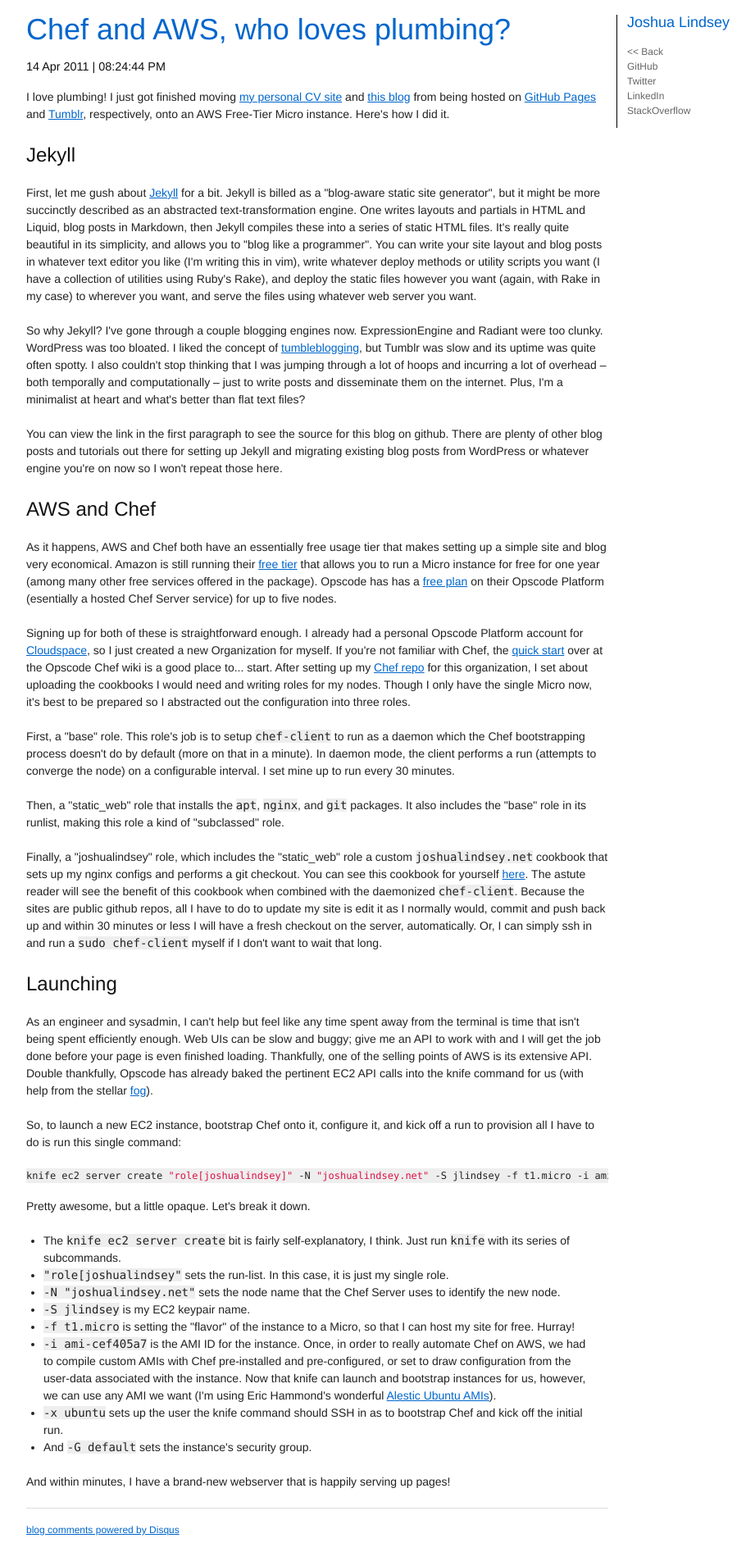
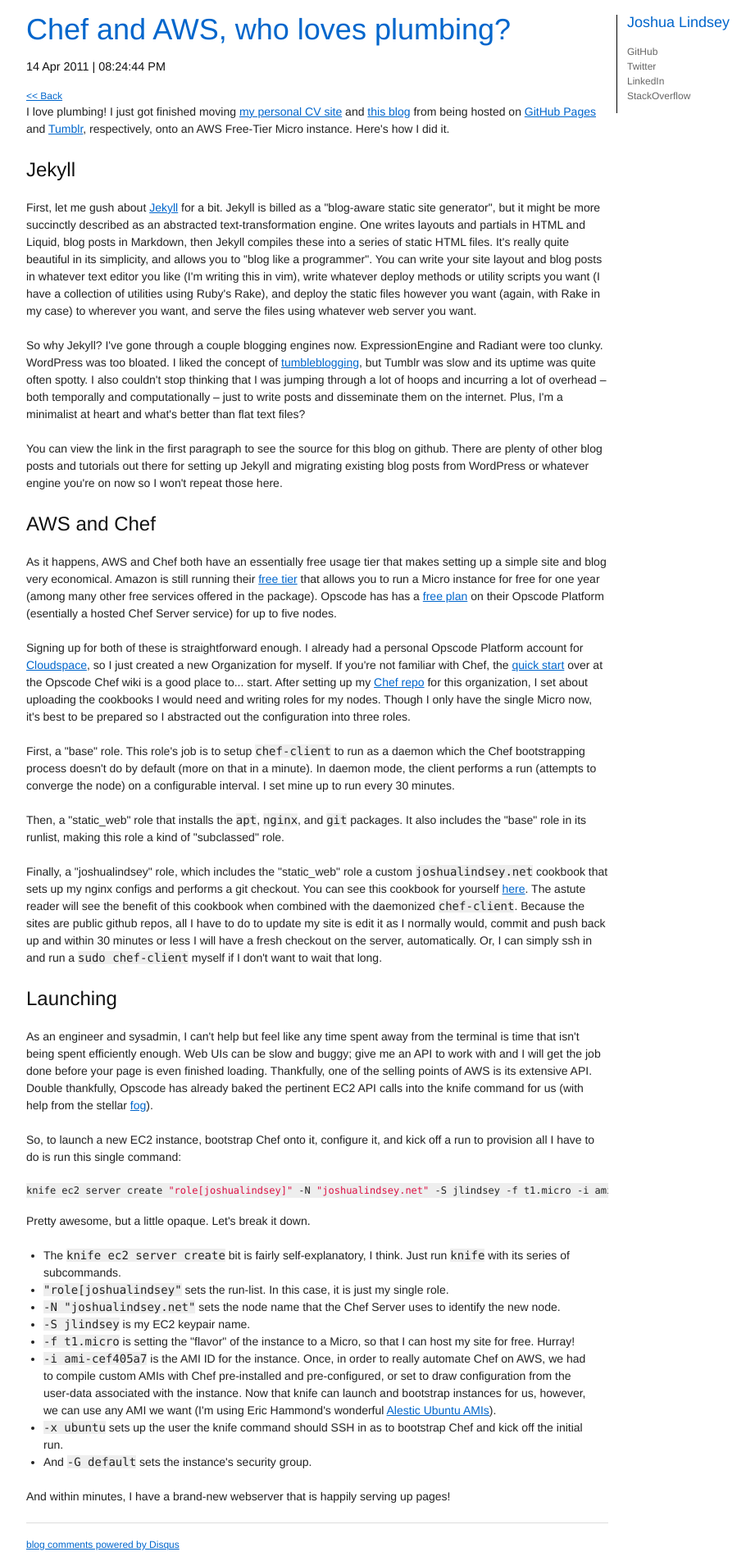
Before and after one commit to jlindsey/blog, a Jekyll site: the page public/2011-04-14/chef-and-aws-who-loves-plumbing/index.html, which Jekyll copies as it is, in a window 1280 px wide. Shown: the whole page at 82% size, without its empty margins (133-1054 px from the left). Built offline with Jekyll 4.4.1, drawn with Linux system fonts in a browser that asks for light colours; Markdown is read by kramdown in place of the engine named in the settings; comment, search, counter and statistics services are not loaded.

Commit message:
Regenerated for Fri Apr 15 11:09:50 EDT 2011

```diff
--- a/public/2011-04-14/chef-and-aws-who-loves-plumbing/index.html
+++ b/public/2011-04-14/chef-and-aws-who-loves-plumbing/index.html
@@ -16,6 +16,7 @@
       <div class="span-18">
         <h1><a class="post-title" href="/blog/2011-04-14/chef-and-aws-who-loves-plumbing">Chef and AWS, who loves plumbing?</a></h1>
 <h4>14 Apr 2011 | 08:24:44 PM</h4>
+<span class="back"><a href="/blog">&lt;&lt; Back</a></span>
 
 <p>I love plumbing! I just got finished moving <a href="https://github.com/jlindsey/jlindsey.github.com">my personal CV site</a> and <a href="https://github.com/jlindsey/blog">this blog</a>
 from being hosted on <a href="http://pages.github.com/">GitHub Pages</a> and <a href="http://tumblr.com">Tumblr</a>, respectively, onto an AWS Free-Tier Micro instance. Here's how
@@ -120,7 +121,6 @@
 
       <div class="span-5 sidebar last">
         <h3><a href="/" class="backlink">Joshua Lindsey</a></h3>
-        <a href="/blog" class="quiet">&lt;&lt; Back</a><br class="clear">
         <a href="https://github.com/jlindsey" class="quiet">GitHub</a><br class="clear">
         <a href="https://twitter.com/lesmothian" class="quiet">Twitter</a><br class="clear">
         <a href="http://www.linkedin.com/pub/josh-lindsey/12/675/33" class="quiet">LinkedIn</a><br class="clear">
--- a/public/index.html
+++ b/public/index.html
@@ -25,7 +25,6 @@
 
       <div class="span-5 sidebar last">
         <h3><a href="/" class="backlink">Joshua Lindsey</a></h3>
-        <a href="/blog" class="quiet">&lt;&lt; Back</a><br class="clear">
         <a href="https://github.com/jlindsey" class="quiet">GitHub</a><br class="clear">
         <a href="https://twitter.com/lesmothian" class="quiet">Twitter</a><br class="clear">
         <a href="http://www.linkedin.com/pub/josh-lindsey/12/675/33" class="quiet">LinkedIn</a><br class="clear">
```
